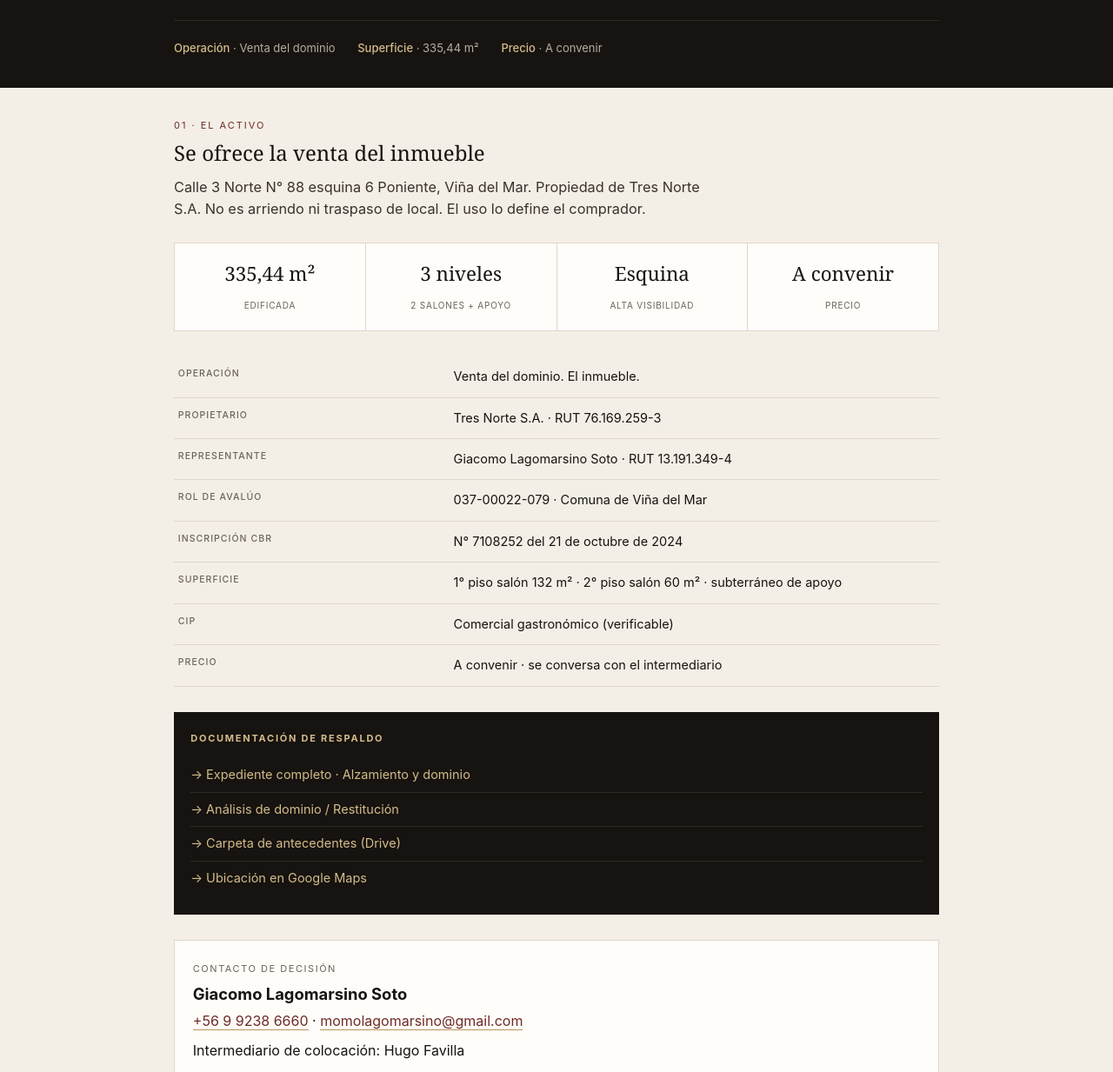
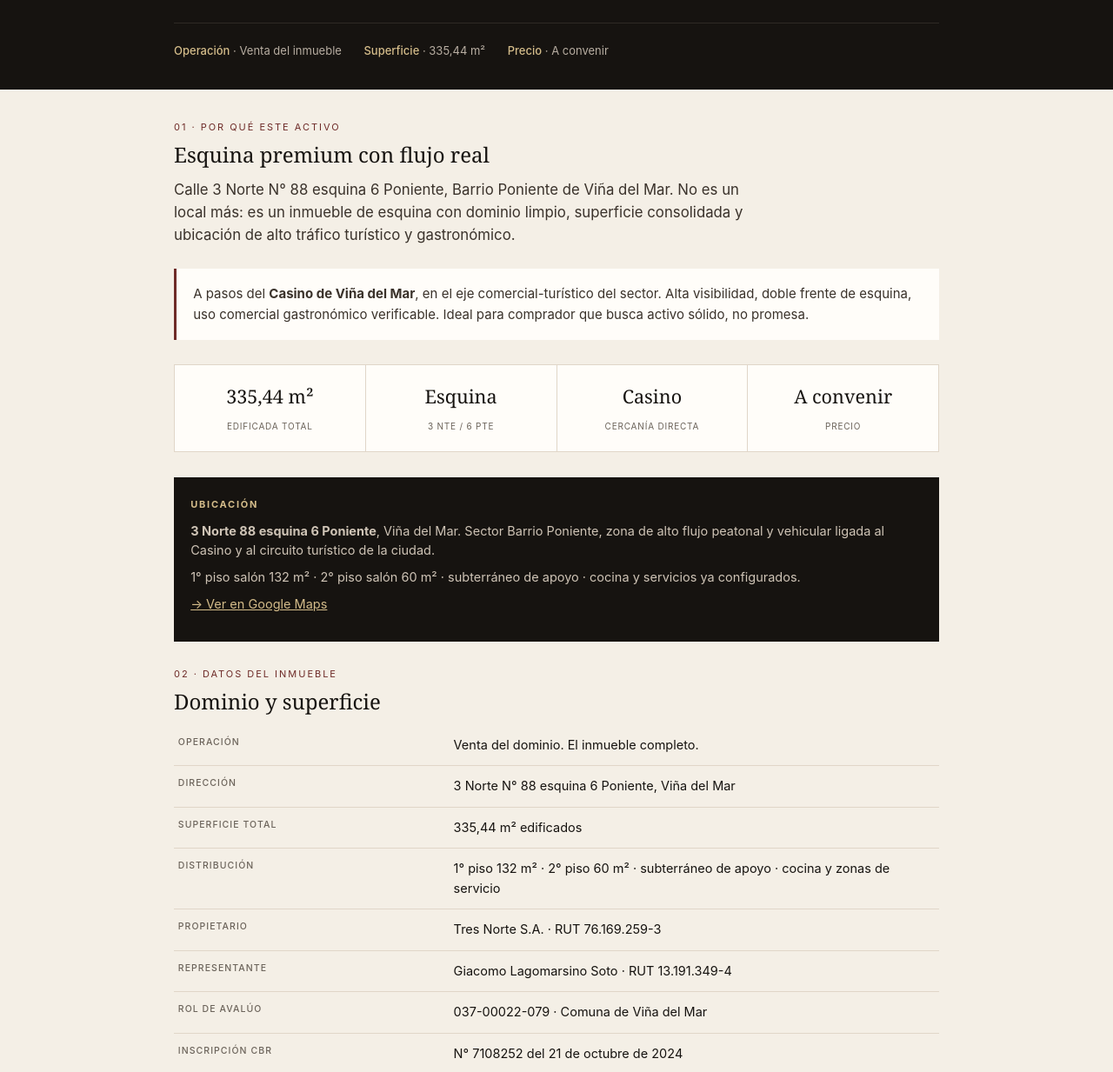
Before and after one commit to momolago/3norte88, a plain HTML site: page inmueble.html in a window 1280 px wide. Shown: the part 243-1476 px from the top of the page at 87% size. Drawn offline with Linux system fonts and the light colour scheme.

Commit message:
Mejora comercial: Casino, ubicación, m2, lanzamiento

```diff
--- a/inmueble.html
+++ b/inmueble.html
@@ -3,8 +3,8 @@
 <head>
   <meta charset="utf-8">
   <meta name="viewport" content="width=device-width, initial-scale=1, viewport-fit=cover">
-  <title>3 Norte 88 · Venta del Inmueble</title>
-  <meta name="description" content="Venta del inmueble 3 Norte 88 esquina 6 Poniente, Viña del Mar. 335,44 m² · Dominio limpio.">
+  <title>3 Norte 88 · Venta del Inmueble · Viña del Mar</title>
+  <meta name="description" content="Venta 3 Norte 88 esquina 6 Poniente, Viña del Mar. 335,44 m² en esquina, a pasos del Casino. Dominio limpio. Precio a convenir.">
   <style>
     :root { --ink: #161310; --cream: #f4efe6; --wine: #6e2b28; --gold: #b8945a; --gold-soft: #d4bc8a; --muted: #6b635a; --line: #e0d6c8; --white: #fffdf9; }
     * { box-sizing: border-box; margin: 0; padding: 0; }
@@ -13,26 +13,30 @@
     .hero { background: var(--ink); color: var(--cream); padding: 2.6rem 0 2.2rem; }
     .hero .eyebrow { font-size: 11px; letter-spacing: 0.22em; text-transform: uppercase; color: var(--gold-soft); margin-bottom: 0.9rem; }
     .hero h1 { font-family: Georgia, "Times New Roman", serif; font-weight: 500; font-size: clamp(1.9rem, 6vw, 2.8rem); line-height: 1.15; margin-bottom: 0.85rem; }
-    .hero .sub { font-size: 1rem; color: #cfc4b6; max-width: 28em; line-height: 1.5; }
+    .hero .sub { font-size: 1.05rem; color: #cfc4b6; max-width: 34em; line-height: 1.5; }
     .hero-meta { display: flex; flex-wrap: wrap; gap: 1.2rem 1.6rem; margin-top: 1.8rem; padding-top: 1.3rem; border-top: 1px solid #2e2a25; font-size: 13px; color: #b8aea2; }
     .hero-meta strong { color: var(--gold-soft); font-weight: 500; }
     main { padding: 2.2rem 0 2.8rem; }
     .section-title { font-size: 11px; letter-spacing: 0.18em; text-transform: uppercase; color: var(--wine); margin-bottom: 0.5rem; }
     h2 { font-family: Georgia, serif; font-weight: 500; font-size: 1.5rem; margin-bottom: 0.75rem; line-height: 1.25; }
-    .lead { font-size: 1.02rem; color: #3a322b; max-width: 38em; margin-bottom: 1.6rem; }
+    .lead { font-size: 1.05rem; color: #3a322b; max-width: 40em; margin-bottom: 1.6rem; }
+    .pitch { background: var(--white); border-left: 3px solid var(--wine); padding: 1.1rem 1.2rem; margin-bottom: 1.8rem; font-size: 15px; color: #3a322b; }
     .stats { display: grid; grid-template-columns: repeat(2, 1fr); gap: 1px; background: var(--line); border: 1px solid var(--line); margin: 0 0 1.8rem; }
     @media (min-width: 560px) { .stats { grid-template-columns: repeat(4, 1fr); } }
     .stat { background: var(--white); padding: 1.15rem 0.9rem; text-align: center; }
-    .stat b { display: block; font-family: Georgia, serif; font-size: 1.4rem; font-weight: 500; margin-bottom: 0.25rem; }
+    .stat b { display: block; font-family: Georgia, serif; font-size: 1.35rem; font-weight: 500; margin-bottom: 0.25rem; }
     .stat span { font-size: 10px; letter-spacing: 0.08em; text-transform: uppercase; color: var(--muted); }
+    .loc { background: var(--ink); color: var(--cream); padding: 1.4rem 1.2rem; margin: 0 0 1.8rem; }
+    .loc h3 { font-size: 11px; letter-spacing: 0.16em; text-transform: uppercase; color: var(--gold-soft); margin-bottom: 0.7rem; }
+    .loc p { font-size: 14.5px; color: #cfc4b6; margin-bottom: 0.6rem; line-height: 1.5; }
+    .loc a { color: var(--gold-soft); }
     .data { width: 100%; border-collapse: collapse; margin-bottom: 1.8rem; font-size: 14.5px; }
     .data th, .data td { text-align: left; vertical-align: top; padding: 0.75rem 0.3rem; border-bottom: 1px solid var(--line); }
     .data th { width: 36%; font-size: 10.5px; letter-spacing: 0.1em; text-transform: uppercase; color: var(--muted); font-weight: 500; }
-    .docs { background: var(--ink); color: var(--cream); padding: 1.4rem 1.2rem; margin: 0 0 1.8rem; }
-    .docs h3 { font-size: 11px; letter-spacing: 0.16em; text-transform: uppercase; color: var(--gold-soft); margin-bottom: 0.9rem; }
-    .docs a { display: block; color: var(--gold-soft); text-decoration: none; padding: 0.5rem 0; border-bottom: 1px solid #2e2a25; font-size: 14.5px; word-break: break-word; }
+    .docs { background: var(--white); border: 1px solid var(--line); padding: 1.3rem 1.2rem; margin: 0 0 1.8rem; }
+    .docs h3 { font-size: 11px; letter-spacing: 0.14em; text-transform: uppercase; color: var(--wine); margin-bottom: 0.8rem; }
+    .docs a { display: block; color: var(--wine); text-decoration: none; padding: 0.45rem 0; border-bottom: 1px solid var(--line); font-size: 14.5px; }
     .docs a:last-child { border-bottom: none; }
-    .docs a:active, .docs a:hover { color: #fff; }
     .cta { background: var(--white); border: 1px solid var(--line); padding: 1.5rem 1.3rem; }
     .cta .label { font-size: 11px; letter-spacing: 0.14em; text-transform: uppercase; color: var(--muted); margin-bottom: 0.4rem; }
     .cta strong { display: block; font-size: 1.15rem; margin-bottom: 0.3rem; }
@@ -44,11 +48,11 @@
 <body>
   <header class="hero">
     <div class="wrap">
-      <p class="eyebrow">Tres Norte S.A. · Viña del Mar</p>
+      <p class="eyebrow">Tres Norte S.A. · Viña del Mar · Lanzamiento comercial</p>
       <h1>3 Norte 88<br>Esquina 6 Poniente</h1>
-      <p class="sub">Venta del inmueble. Dominio limpio. 335,44 m² en esquina premium del Barrio Poniente.</p>
+      <p class="sub">Venta del dominio. 335,44 m² en esquina de alta visibilidad, a pasos del Casino de Viña del Mar. Dominio limpio. Listo para operar o invertir.</p>
       <div class="hero-meta">
-        <div><strong>Operación</strong> · Venta del dominio</div>
+        <div><strong>Operación</strong> · Venta del inmueble</div>
         <div><strong>Superficie</strong> · 335,44 m²</div>
         <div><strong>Precio</strong> · A convenir</div>
       </div>
@@ -56,22 +60,33 @@
   </header>
   <main>
     <div class="wrap">
-      <p class="section-title">01 · El activo</p>
-      <h2>Se ofrece la venta del inmueble</h2>
-      <p class="lead">Calle 3 Norte N° 88 esquina 6 Poniente, Viña del Mar. Propiedad de Tres Norte S.A. No es arriendo ni traspaso de local. El uso lo define el comprador.</p>
+      <p class="section-title">01 · Por qué este activo</p>
+      <h2>Esquina premium con flujo real</h2>
+      <p class="lead">Calle 3 Norte N° 88 esquina 6 Poniente, Barrio Poniente de Viña del Mar. No es un local más: es un inmueble de esquina con dominio limpio, superficie consolidada y ubicación de alto tráfico turístico y gastronómico.</p>
+      <div class="pitch">A pasos del <strong>Casino de Viña del Mar</strong>, en el eje comercial-turístico del sector. Alta visibilidad, doble frente de esquina, uso comercial gastronómico verificable. Ideal para comprador que busca activo sólido, no promesa.</div>
       <div class="stats">
-        <div class="stat"><b>335,44 m²</b><span>Edificada</span></div>
-        <div class="stat"><b>3 niveles</b><span>2 salones + apoyo</span></div>
-        <div class="stat"><b>Esquina</b><span>Alta visibilidad</span></div>
+        <div class="stat"><b>335,44 m²</b><span>Edificada total</span></div>
+        <div class="stat"><b>Esquina</b><span>3 Nte / 6 Pte</span></div>
+        <div class="stat"><b>Casino</b><span>Cercanía directa</span></div>
         <div class="stat"><b>A convenir</b><span>Precio</span></div>
       </div>
+      <div class="loc">
+        <h3>Ubicación</h3>
+        <p><strong>3 Norte 88 esquina 6 Poniente</strong>, Viña del Mar. Sector Barrio Poniente, zona de alto flujo peatonal y vehicular ligada al Casino y al circuito turístico de la ciudad.</p>
+        <p>1° piso salón 132 m² · 2° piso salón 60 m² · subterráneo de apoyo · cocina y servicios ya configurados.</p>
+        <p><a href="https://maps.google.com/?q=3+Norte+88,+Viña+del+Mar" target="_blank" rel="noopener">→ Ver en Google Maps</a></p>
+      </div>
+      <p class="section-title">02 · Datos del inmueble</p>
+      <h2>Dominio y superficie</h2>
       <table class="data">
-        <tr><th>Operación</th><td>Venta del dominio. El inmueble.</td></tr>
+        <tr><th>Operación</th><td>Venta del dominio. El inmueble completo.</td></tr>
+        <tr><th>Dirección</th><td>3 Norte N° 88 esquina 6 Poniente, Viña del Mar</td></tr>
+        <tr><th>Superficie total</th><td>335,44 m² edificados</td></tr>
+        <tr><th>Distribución</th><td>1° piso 132 m² · 2° piso 60 m² · subterráneo de apoyo · cocina y zonas de servicio</td></tr>
         <tr><th>Propietario</th><td>Tres Norte S.A. · RUT 76.169.259-3</td></tr>
         <tr><th>Representante</th><td>Giacomo Lagomarsino Soto · RUT 13.191.349-4</td></tr>
         <tr><th>Rol de avalúo</th><td>037-00022-079 · Comuna de Viña del Mar</td></tr>
         <tr><th>Inscripción CBR</th><td>N° 7108252 del 21 de octubre de 2024</td></tr>
-        <tr><th>Superficie</th><td>1° piso salón 132 m² · 2° piso salón 60 m² · subterráneo de apoyo</td></tr>
         <tr><th>CIP</th><td>Comercial gastronómico (verificable)</td></tr>
         <tr><th>Precio</th><td>A convenir · se conversa con el intermediario</td></tr>
       </table>
@@ -83,18 +98,18 @@
         <a href="https://maps.google.com/?q=3+Norte+88,+Viña+del+Mar" target="_blank" rel="noopener">→ Ubicación en Google Maps</a>
       </div>
       <div class="cta">
-        <p class="label">Contacto de decisión</p>
+        <p class="label">Contacto de decisión · Lanzamiento</p>
         <strong>Giacomo Lagomarsino Soto</strong>
         <p><a href="tel:+56992386660">+56 9 9238 6660</a> · <a href="mailto:momolagomarsino@gmail.com">momolagomarsino@gmail.com</a></p>
         <p style="margin-top:0.55rem">Intermediario de colocación: Hugo Favilla</p>
-        <p class="note">Material del propietario. Precio y condiciones se conversan directamente.</p>
+        <p class="note">Material del propietario. Precio y condiciones se conversan directamente. Visitas coordinadas.</p>
       </div>
     </div>
   </main>
   <footer>
     <div class="wrap">
       3 Norte 88 · Viña del Mar · Tres Norte S.A. 76.169.259-3<br>
-      Precio a convenir · Contacto único de decisión: Giacomo
+      Venta del dominio · Precio a convenir · Contacto: Giacomo
     </div>
   </footer>
 </body>
```
